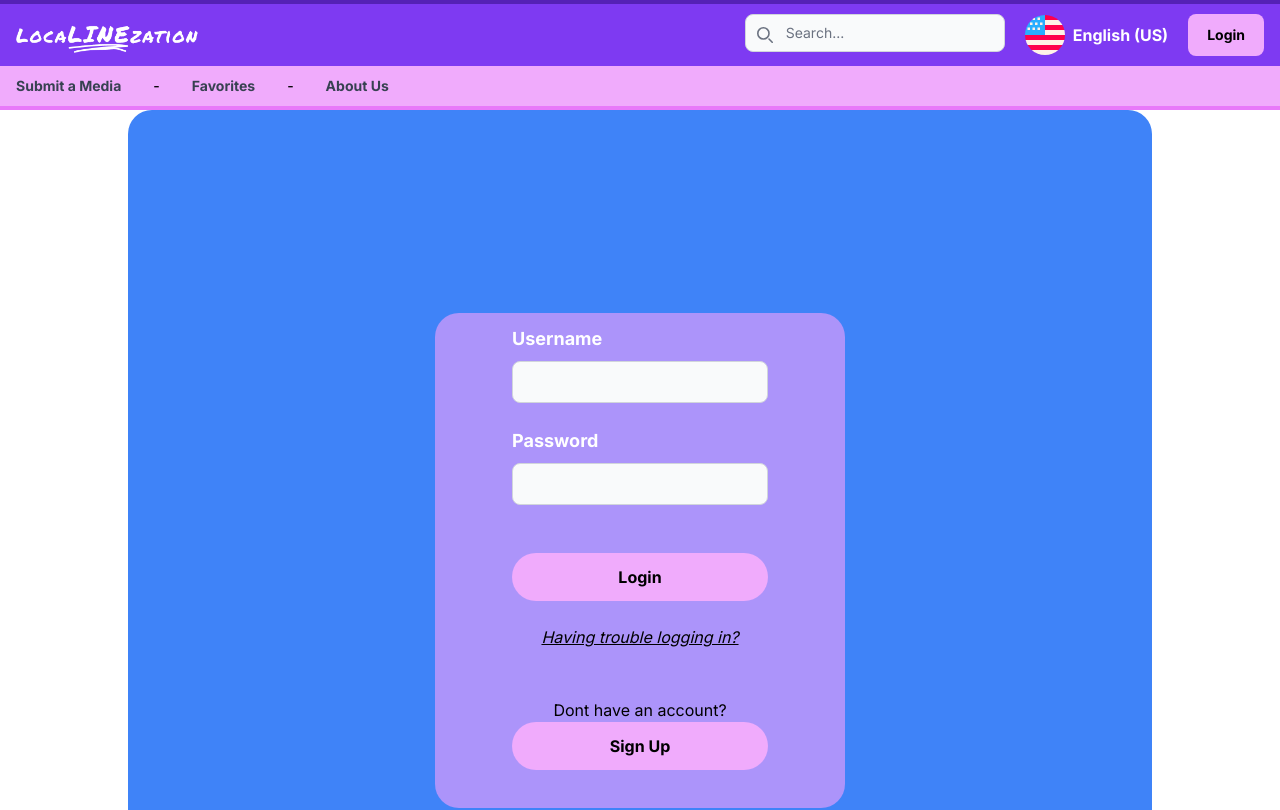
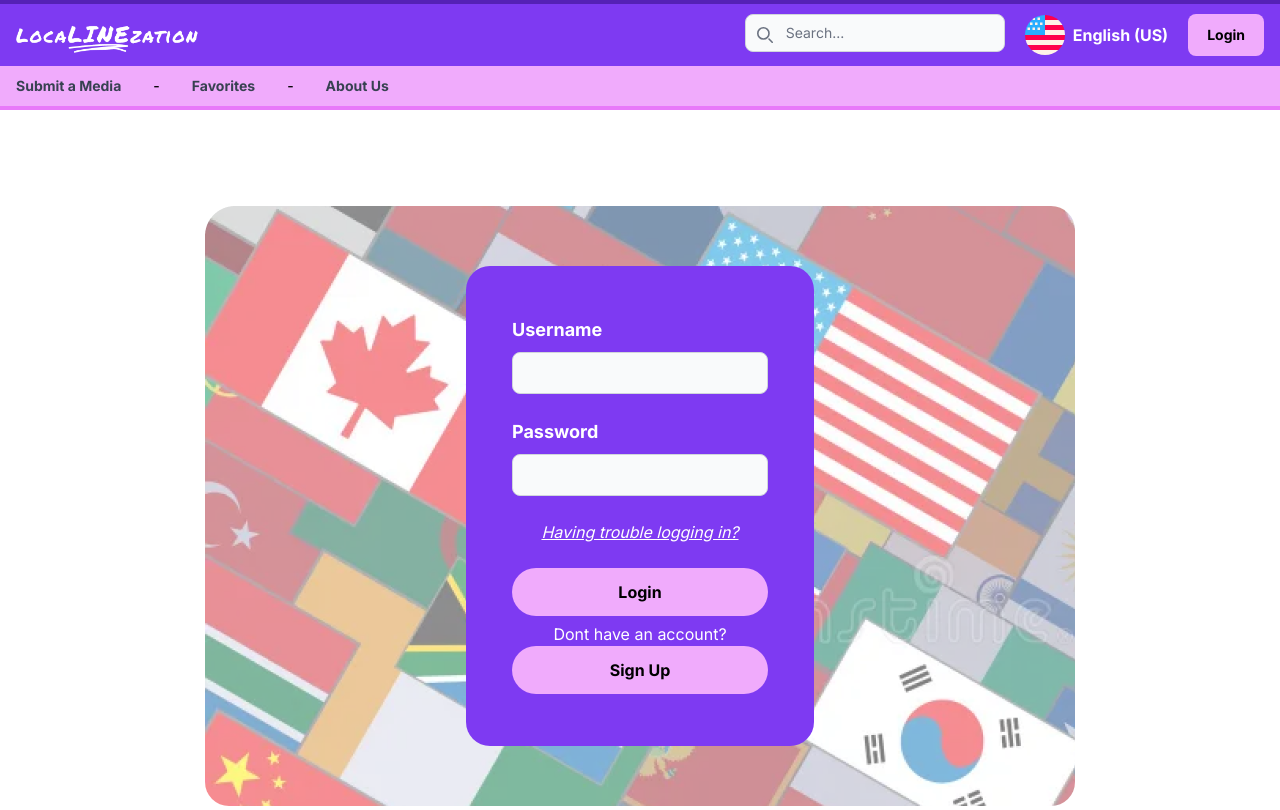
Before and after one commit to LeoJrTheTanooki/localinezation-front, a Next.js app in the folder localinezation-front/: page /LoginPage in a window 1280 px wide. Shown: the top 810 px of the page. Built offline with nearby package versions, Linux system fonts and the light colour scheme.

Commit message:
Login Page

```diff
--- a/localinezation-front/package.json
+++ b/localinezation-front/package.json
@@ -18,11 +18,11 @@
     "@types/node": "^20",
     "@types/react": "^18",
     "@types/react-dom": "^18",
-    "autoprefixer": "^10.0.1",
+    "autoprefixer": "^10.4.19",
     "eslint": "^8",
     "eslint-config-next": "14.1.4",
-    "postcss": "^8",
-    "tailwindcss": "^3.3.0",
+    "postcss": "^8.4.38",
+    "tailwindcss": "^3.4.3",
     "typescript": "^5"
   }
 }
--- a/localinezation-front/src/app/LoginPage/page.tsx
+++ b/localinezation-front/src/app/LoginPage/page.tsx
@@ -9,9 +9,9 @@ const page = () => {
         router.push(route);
     };
     return (
-        <div className="min-w-screen min-h-[90vh] flex justify-center items-center">
-            <div id="heroImg" className="bg-blue-500 w-[80%] h-[900px] flex justify-center items-center rounded-3xl">
-                <div id="loginBG" className="bg-purple-400 w-[40%] h-[55%] flex flex-col justify-around items-center text-center rounded-3xl">
+        <div className="min-w-screen min-h-[90vh] flex justify-center items-center p-24">
+            <div id="heroImg" className="bg-flagBG w-[80%] h-[75vh] flex justify-center items-center rounded-3xl">
+                <div id="loginBG" className="bg-purple-600 w-[40%] h-[80%] flex flex-col justify-around items-center text-center rounded-3xl p-12">
                     <div className="flex flex-col">
                         <div id="username" className="mb-6">
                             <label className="block mb-2 text-lg text-start font-bold text-white dark:text-white">Username</label>
@@ -20,16 +20,15 @@ const page = () => {
                         <div id="password" className="mb-6">
                             <label className="block mb-2 text-lg text-start font-bold text-white dark:text-white">Password</label>
                             <input type="text" id="large-input" className="bg-gray-50 border border-gray-300 text-gray-900 text-sm rounded-lg focus:ring-blue-500 focus:border-blue-500 block w-full p-2.5 dark:bg-gray-700 dark:border-gray-600 dark:placeholder-gray-400 dark:text-white dark:focus:ring-blue-500 dark:focus:border-blue-500" />
-                            <br />
                         </div>
+                        <a href="" className="underline italic text-white">Having trouble logging in?</a>
+                        <br/>
                         <button className="w-64 h-12 bg-fuchsia-300 rounded-full font-bold">Login</button>
-                        <br/>
-                        <a href="" className="underline italic">Having trouble logging in?</a>
                     </div>
                     <div className=""></div>
 
                     <div>
-                        <p className="">Dont have an account?</p>
+                        <p className="text-white">Dont have an account?</p>
                         <button className="w-64 h-12 bg-fuchsia-300 rounded-full font-bold">Sign Up</button>
                     </div>
                     <div>
--- a/localinezation-front/tailwind.config.ts
+++ b/localinezation-front/tailwind.config.ts
@@ -13,6 +13,7 @@ const config: Config = {
         "gradient-radial": "radial-gradient(var(--tw-gradient-stops))",
         "gradient-conic":
           "conic-gradient(from 180deg at 50% 50%, var(--tw-gradient-stops))",
+        "flagBG": "url('/assets/flagBG.png')"
       },
     },
   },
```
Also changed, not shown: localinezation-front/public/assets/flagBG.png (added), 1 other file (tests, documents, lock files or other folders).
